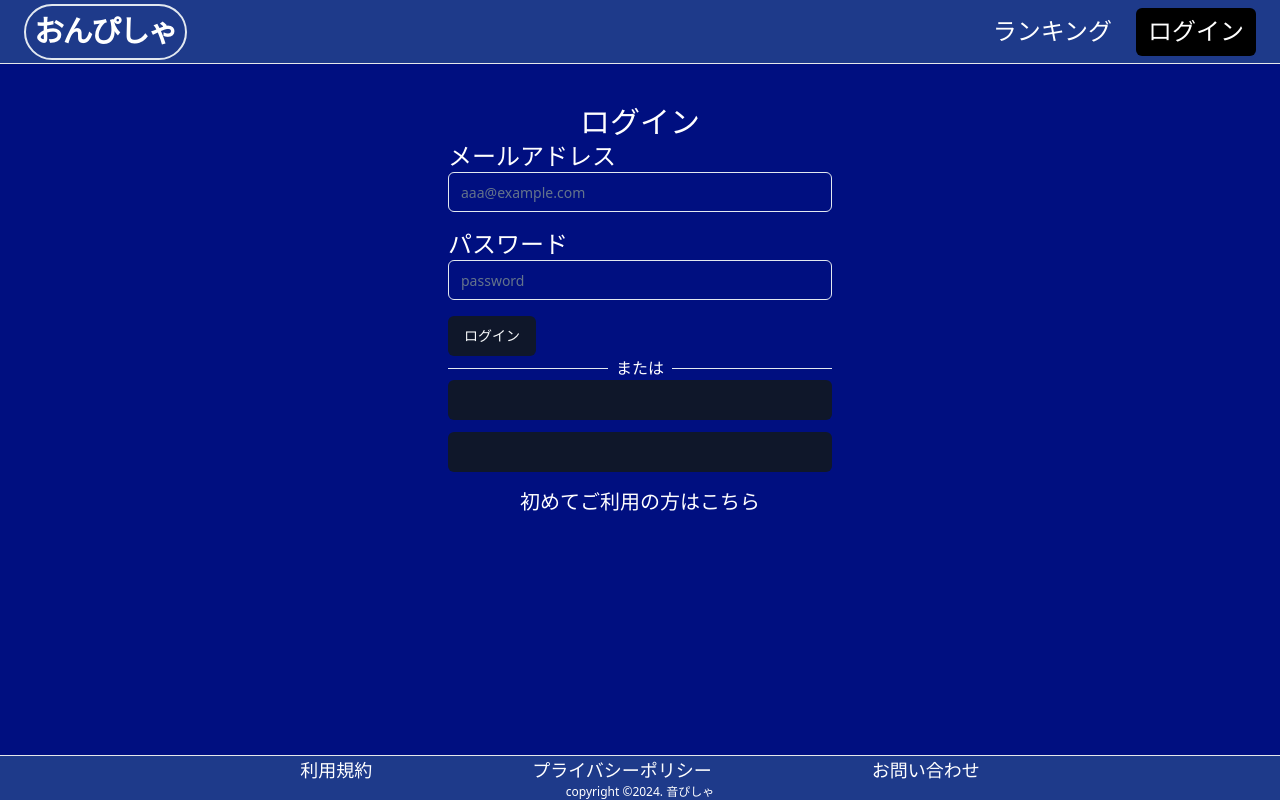
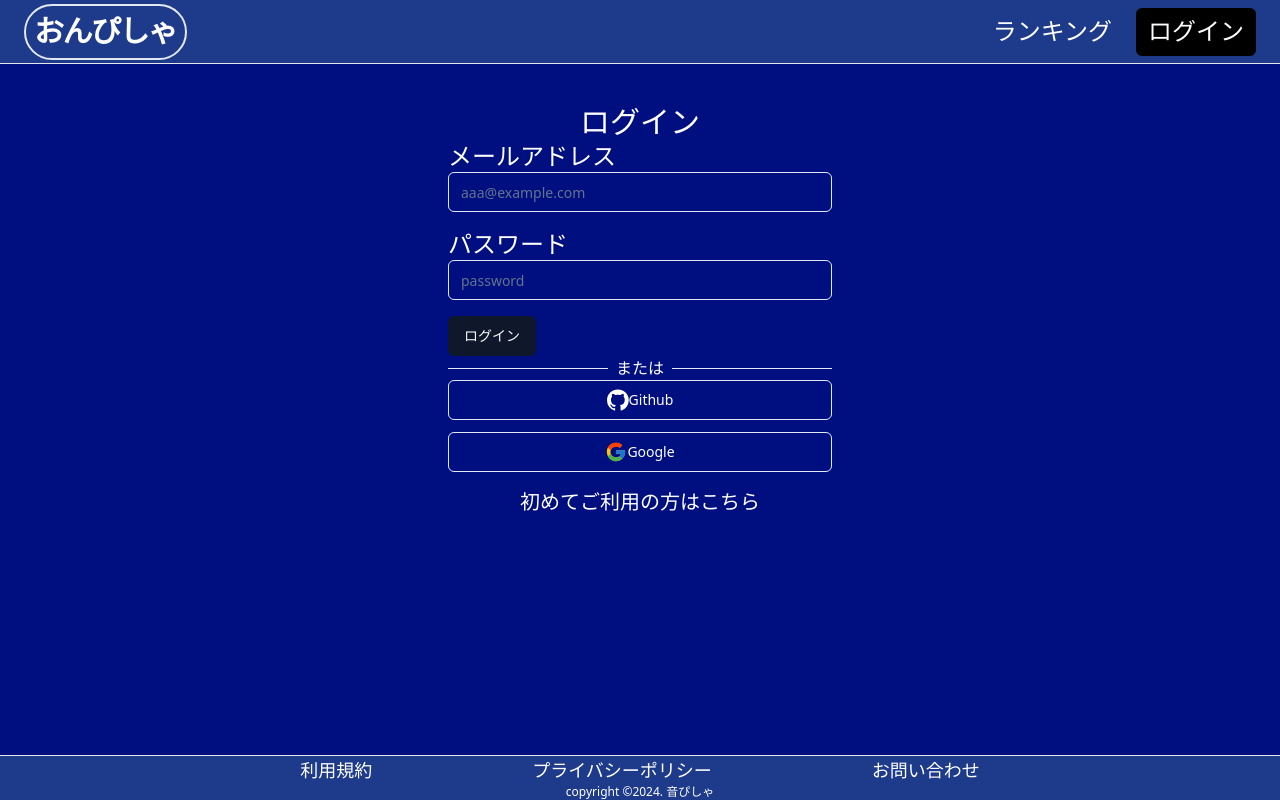
Before and after one commit to xxx871/sound_hit_front, a Next.js app: page /login in a window 1280 px wide. Built offline with nearby package versions, Linux system fonts and the light colour scheme; no server answers; a web font is replaced by a local one.

Commit message:
外部認証機能実装

```diff
--- /dev/null
+++ b/app/api/auth/[...nextauth]/route.ts
@@ -0,0 +1,6 @@
+import { authOptions } from "@/features/auth/api/authOptions";
+import NextAuth from "next-auth/next";
+
+const handler = NextAuth(authOptions);
+
+export { handler as GET, handler as POST };
--- a/app/login/page.tsx
+++ b/app/login/page.tsx
@@ -1,4 +1,4 @@
-import { Button } from '@/components/ui/button'
+import ExternalAuthButton from '@/features/auth/components/ExternalAuthButton'
 import LoginForm from '@/features/auth/components/LoginForm'
 import Link from 'next/link'
 import React from 'react'
@@ -18,8 +18,8 @@
         </div>
       </div>
       <div className="flex flex-col gap-3 text-white">
-        <Button/>
-        <Button/>
+        <ExternalAuthButton provider="github" label="Github"/>
+        <ExternalAuthButton provider="google" label="Google" />
       </div>
       <div className="text-center mt-4">
         <Link href="/signup" className="text-white hover:underline text-xl">
--- /dev/null
+++ b/features/auth/api/authOptions.ts
@@ -0,0 +1,18 @@
+import { NextAuthOptions } from "next-auth";
+import Github from "next-auth/providers/github";
+import Google from "next-auth/providers/google";
+
+export const authOptions: NextAuthOptions = {
+  providers: [
+    Github({
+      clientId: process.env.GITHUB_CLIENT_ID!,
+      clientSecret: process.env.GITHUB_CLIENT_SECRET!,
+    }),
+    Google({
+      clientId: process.env.GOOGLE_CLIENT_ID!,
+      clientSecret: process.env.GOOGLE_CLIENT_SECRET!,
+    }),
+  ],
+  callbacks: {
+  },
+};
--- /dev/null
+++ b/features/auth/components/ExternalAuthButton.tsx
@@ -0,0 +1,37 @@
+"use client"
+
+import { buttonVariants } from '@/components/ui/button';
+import { cn } from '@/lib/utils';
+import { signIn } from 'next-auth/react';
+import React, { useState } from 'react'
+import { Icon } from './icon';
+
+type ExternalAuthButtonProps = {
+  provider: 'github' | 'google';
+  label: string;
+};
+
+const ExternalAuthButton: React.FC<ExternalAuthButtonProps> = ({ provider, label }) => {
+  const [isLoading, setIsLoading] = useState<boolean>(false);
+
+  const handleSignIn = () => {
+    setIsLoading(true);
+    signIn(provider);
+  };
+
+  return (
+    <button
+      className={cn(buttonVariants({ variant: "outline"}))}
+      onClick={handleSignIn}
+    >
+      {isLoading ? (
+        <Icon.spinner className="mr-2 animate-spin" />
+      ) : (
+        provider === 'github' ? <Icon.github className="mr-2" /> : <Icon.google className="mr-2" />
+      )}
+      {label}
+    </button>
+  );
+};
+
+export default ExternalAuthButton
--- /dev/null
+++ b/features/auth/components/icon.tsx
@@ -0,0 +1,33 @@
+import { Loader2 } from "lucide-react";
+
+export const Icon = {
+  spinner: Loader2,
+  github: ({ ...props }) => (
+    <svg
+      xmlns="http://www.w3.org/2000/svg"
+      width="22"
+      height="22"
+      viewBox="0 0 432 416"
+      {...props}
+    >
+    <path
+      fill="currentColor"
+      d="M213.5 0q88.5 0 151 62.5T427 213q0 70-41 125.5T281 416q-14 2-14-11v-58q0-27-15-40q44-5 70.5-27t26.5-77q0-34-22-58q11-26-2-57q-18-5-58 22q-26-7-54-7t-53 7q-18-12-32.5-17.5T107 88h-6q-12 31-2 57q-22 24-22 58q0 55 27 77t70 27q-11 10-13 29q-42 18-62-18q-12-20-33-22q-2 0-4.5.5t-5 3.5t8.5 9q14 7 23 31q1 2 2 4.5t6.5 9.5t13 10.5T130 371t30-2v36q0 13-14 11q-64-22-105-77.5T0 213q0-88 62.5-150.5T213.5 0z"
+    />
+</svg>
+  ),
+  google: ({ ...props }) => (
+<svg
+  xmlns="http://www.w3.org/2000/svg"
+  width="22"
+  height="22"
+  viewBox="0 0 48 48"
+  {...props}
+>
+  <path fill="#FFC107" d="M43.611 20.083H42V20H24v8h11.303c-1.649 4.657-6.08 8-11.303 8c-6.627 0-12-5.373-12-12s5.373-12 12-12c3.059 0 5.842 1.154 7.961 3.039l5.657-5.657C34.046 6.053 29.268 4 24 4C12.955 4 4 12.955 4 24s8.955 20 20 20s20-8.955 20-20c0-1.341-.138-2.65-.389-3.917z"/>
+  <path fill="#FF3D00" d="m6.306 14.691l6.571 4.819C14.655 15.108 18.961 12 24 12c3.059 0 5.842 1.154 7.961 3.039l5.657-5.657C34.046 6.053 29.268 4 24 4C16.318 4 9.656 8.337 6.306 14.691z"/>
+  <path fill="#4CAF50" d="M24 44c5.166 0 9.86-1.977 13.409-5.192l-6.19-5.238A11.91 11.91 0 0 1 24 36c-5.202 0-9.619-3.317-11.283-7.946l-6.522 5.025C9.505 39.556 16.227 44 24 44z"/>
+  <path fill="#1976D2" d="M43.611 20.083H42V20H24v8h11.303a12.04 12.04 0 0 1-4.087 5.571l.003-.002l6.19 5.238C36.971 39.205 44 34 44 24c0-1.341-.138-2.65-.389-3.917z"/>
+</svg>
+  ),
+};
--- a/package.json
+++ b/package.json
@@ -18,6 +18,7 @@
     "js-cookie": "^3.0.5",
     "lucide-react": "^0.376.0",
     "next": "14.2.3",
+    "next-auth": "^4.24.7",
     "react": "^18",
     "react-dom": "^18",
     "react-hook-form": "^7.51.5",
```
Also changed, not shown: 1 other file (tests, documents, lock files or other folders).
